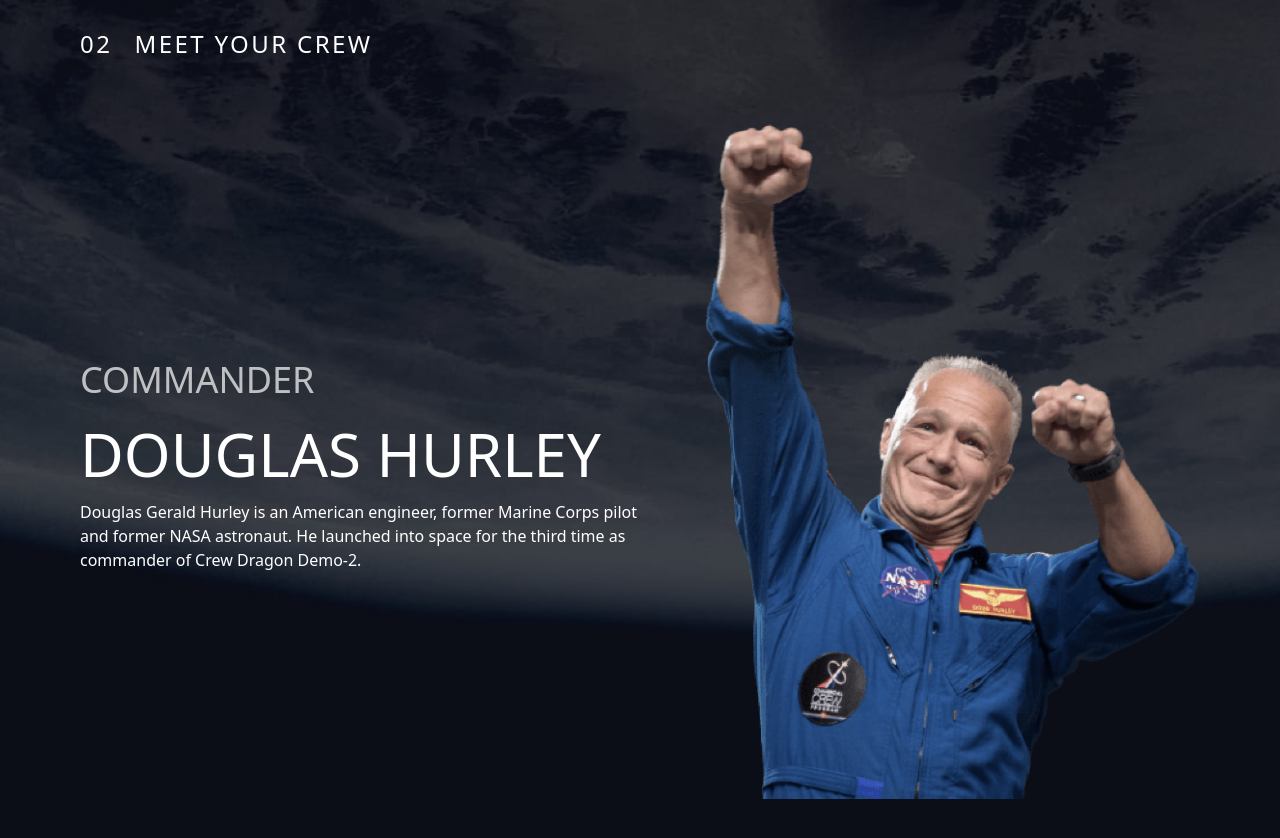
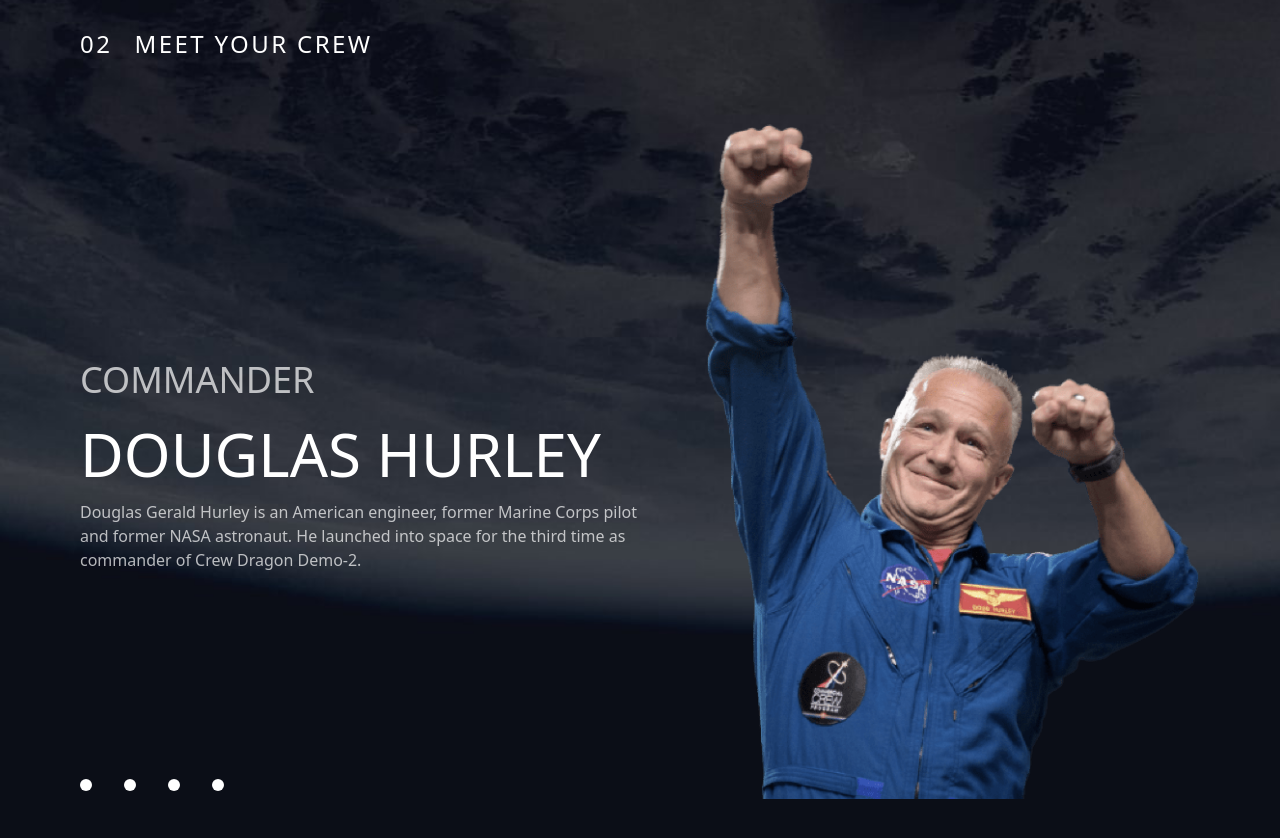
Before and after one commit to Jimztech/Nasa-multipage, a website built with Vite: page index.html in a window 1280 px wide. Both pictures are taken after a click on the link "02 Crew". Shown: the part 108-946 px from the top of the page. Built offline with nearby package versions, Linux system fonts and the light colour scheme; files whose address does not match are found by name.

Commit message:
glide.js implemented

```diff
--- a/index.html
+++ b/index.html
@@ -6,6 +6,7 @@
     <title>NASA</title>
 
     <link rel="stylesheet" href="./src/styles.css">
+    <link rel="stylesheet" href="node_modules/@glidejs/glide/dist/css/glide.core.min.css">
 </head>
 <body>
     <section class="min-h-screen relative z-auto">
@@ -277,25 +278,29 @@
 
 
         <!--Crew Page-->
-        <section class="hidden content-page py-[7rem] px-[2rem] lg:py-[6.5rem] lg:px-[3rem] text-white" id="crew-page">
+        <section class="hidden content-page py-[7rem] px-[2rem] lg:py-[6.5rem] lg:px-[3rem] text-white relative" id="crew-page">
             <h1 class="text-center text-xl lg:text-2xl uppercase md:text-left py-[2rem] lg:px-[2rem]">
                 <span class="mr-4 tracking-widest">02</span>
                 <span class="tracking-widest">meet your crew</span>
             </h1>
 
             <!--dot tiktok like swipe here, would use absolute positioning on it to manage it's position-->
-            <section class="" id="dot-indicators">
-                <div id="dot"></div>
+            <section class="glide__bullets absolute bottom-1/2 md:bottom-3/5 left-1/3 lg:bottom-36 lg:left-20 flex gap-8 z-100" data-glide-el="controls[nav]" id="dot-indicators">
+                <button id="dot" class="w-3 h-3 rounded-full bg-white cursor-pointer" data-glide-dir="=0"></button>
+                <button id="dot" class="w-3 h-3 rounded-full bg-white cursor-pointer" data-glide-dir="=1"></button>
+                <button id="dot" class="w-3 h-3 rounded-full bg-white cursor-pointer" data-glide-dir="=2"></button>
+                <button id="dot" class="w-3 h-3 rounded-full bg-white cursor-pointer" data-glide-dir="=3"></button>
             </section>
 
-            <section class="relative" id="crew-slider">
-                <div id="slide">
+            <div class="glide">
+                <div class="glide__track" data-glide-el="track">
+                    <!--
                         <section class="flex flex-col lg:flex-row gap-[4rem] py-[2rem] lg:px-[2rem] lg:text-left text-center">
                             <div class="lg:self-center">
-                            <h2 class="text-2xl md:text-4xl text-white/70 uppercase py-[0.5rem]">Commander</h2>
-                            <p class="text-4xl md:text-6xl uppercase py-[1rem]">Douglas Hurley</p>
+                                <h2 class="text-2xl md:text-4xl text-white/70 uppercase py-[0.5rem]" id="crew-role">Commander</h2>
+                                <p class="text-4xl md:text-6xl uppercase py-[1rem]" id="crew-name">Douglas Hurley</p>
 
-                            <p class="lg:w-[35rem]">
+                                <p class="lg:w-[35rem] text-white/70" id="crew-bio">
                                     Douglas Gerald Hurley is an American engineer, former Marine Corps pilot
                                     and former NASA astronaut. He launched into space for the third time as
                                     commander of Crew Dragon Demo-2.
@@ -303,11 +308,12 @@
                             </div>
 
                             <div class="self-center lg:self-auto">
-                            <img src="./starter-code/assets/crew/image-douglas-hurley.png">
+                                <img src="./starter-code/assets/crew/image-douglas-hurley.png" id="crew-image">
                             </div>
                         </section>
+                    -->
                 </div>
-            </section>
+            </div>
         </section>
 
         <!--Tech Page-->
@@ -315,8 +321,8 @@
             <h1 class="text-amber-300">Welcome to your tech page</h1>
         </section>
 
-
     </section>
+    <script src="node_modules/@glidejs/glide/dist/glide.min.js"></script>
     <script type="module" src="./src/index.js"></script>
 </body>
 </html>
--- a/package.json
+++ b/package.json
@@ -5,6 +5,7 @@
     "preview": "vite preview"
   },
   "dependencies": {
+    "@glidejs/glide": "^3.7.1",
     "@tailwindcss/vite": "^4.1.11",
     "tailwindcss": "^4.1.11"
   },
--- a/src/index.js
+++ b/src/index.js
@@ -80,13 +80,19 @@
 
 // Fetching destination data.
 let destinationData = [];
+let crewData = [];
 
 fetch("./starter-code/data.json")
     .then(response => response.json())
     .then(data => {
         destinationData = data.destinations;
+        crewData = data.crew;
+        createCrewSlides(crewData);
 
-        // shows moon by default
+        // Initializing glide
+        const glide = new Glide(".glide").mount();
+
+        // shows moon by default in destination page
         renderDestination("moon");
     })
     .catch(error => console.error("Failed to fetch data:", error));
@@ -118,6 +124,47 @@
     });
 }
 
+// Creating slide carousels with glide js
+function createCrewSlides(crewData) {
+    const trackElement = document.querySelector(".glide__track");
+
+    // The slides container
+    const slidesContainer = document.createElement("ul");
+    slidesContainer.className = "glide__slides";
+
+    // Building slides with crewData
+    crewData.forEach(crew => {
+        const slide = document.createElement("li");
+        slide.className = "glide__slide";
+
+        slide.innerHTML = `
+            <section class="flex flex-col lg:flex-row gap-[4rem] py-[2rem] lg:px-[2rem] lg:text-left text-center">
+                <div class="lg:self-center">
+                    <h2 class="text-2xl md:text-4xl text-white/70 uppercase py-[0.5rem]">${crew.role}</h2>
+                    <p class="text-4xl md:text-6xl uppercase py-[1rem]">${crew.name}</p>
+
+                    <p class="lg:w-[35rem] text-white/70" id="crew-bio">
+                        ${crew.bio}
+                    </p>
+                </div>
+
+                <div class="self-center lg:self-auto">
+                    <img
+                        src="${crew.images.png}"
+                        alt="${crew.name}"
+                    >
+                </div>
+            </section>
+        `;
+
+        slidesContainer.appendChild(slide);
+    });
+
+    trackElement.innerHTML = "";
+    trackElement.appendChild(slidesContainer);
+}
+
+
 // Adding event listeners to destination tabs.
 document.querySelectorAll("[data-sublink]").forEach(link => {
     link.addEventListener("click", (e) => {
--- a/starter-code/data.json
+++ b/starter-code/data.json
@@ -45,7 +45,7 @@
     {
       "name": "Douglas Hurley",
       "images": {
-        "png": "./assets/crew/image-douglas-hurley.png",
+        "png": "./starter-code/assets/crew/image-douglas-hurley.png",
         "webp": "./assets/crew/image-douglas-hurley.webp"
       },
       "role": "Commander",
@@ -54,7 +54,7 @@
     {
       "name": "Mark Shuttleworth",
       "images": {
-        "png": "./assets/crew/image-mark-shuttleworth.png",
+        "png": "./starter-code/assets/crew/image-mark-shuttleworth.png",
         "webp": "./assets/crew/image-mark-shuttleworth.webp"
       },
       "role": "Mission Specialist",
@@ -63,7 +63,7 @@
     {
       "name": "Victor Glover",
       "images": {
-        "png": "./assets/crew/image-victor-glover.png",
+        "png": "./starter-code/assets/crew/image-victor-glover.png",
         "webp": "./assets/crew/image-victor-glover.webp"
       },
       "role": "Pilot",
@@ -72,7 +72,7 @@
     {
       "name": "Anousheh Ansari",
       "images": {
-        "png": "./assets/crew/image-anousheh-ansari.png",
+        "png": "./starter-code/assets/crew/image-anousheh-ansari.png",
         "webp": "./assets/crew/image-anousheh-ansari.webp"
       },
       "role": "Flight Engineer",
```
Also changed, not shown: 1 other file. Lines whose indentation alone changed are shown as unchanged.
